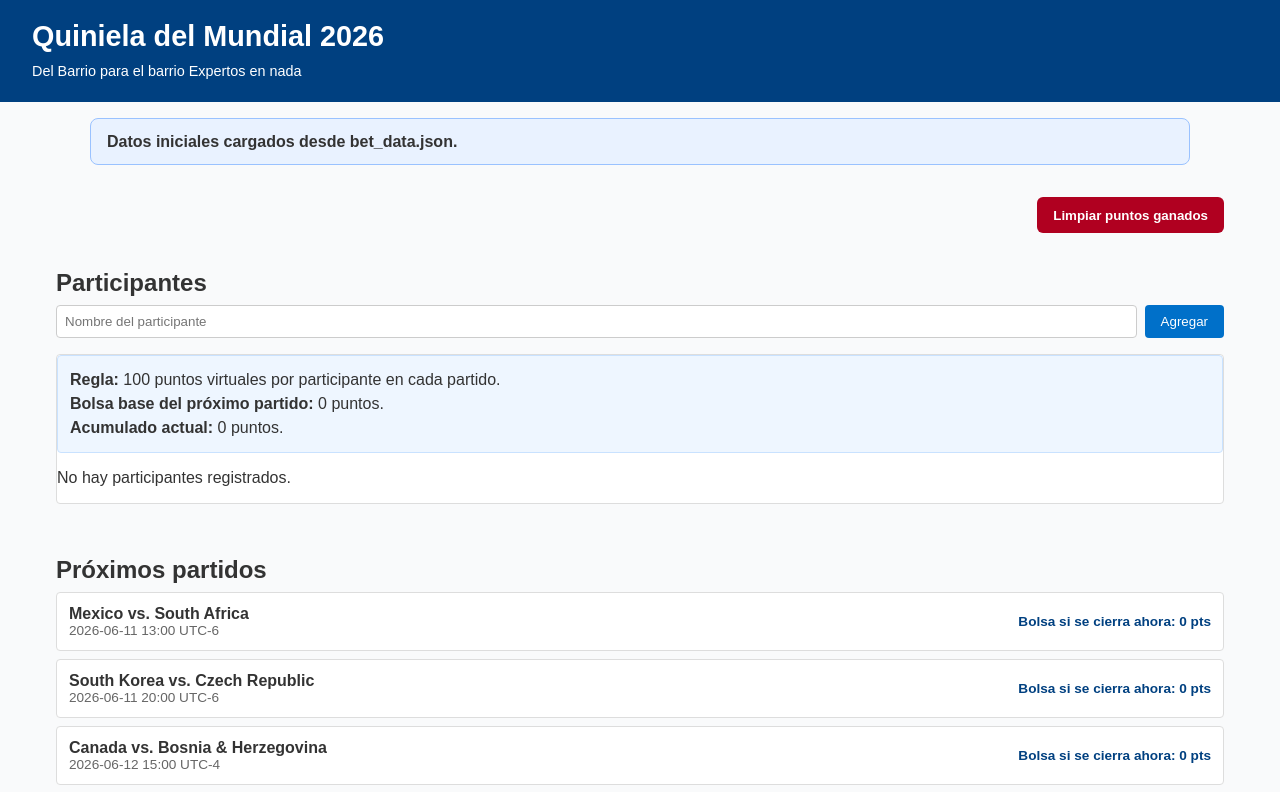
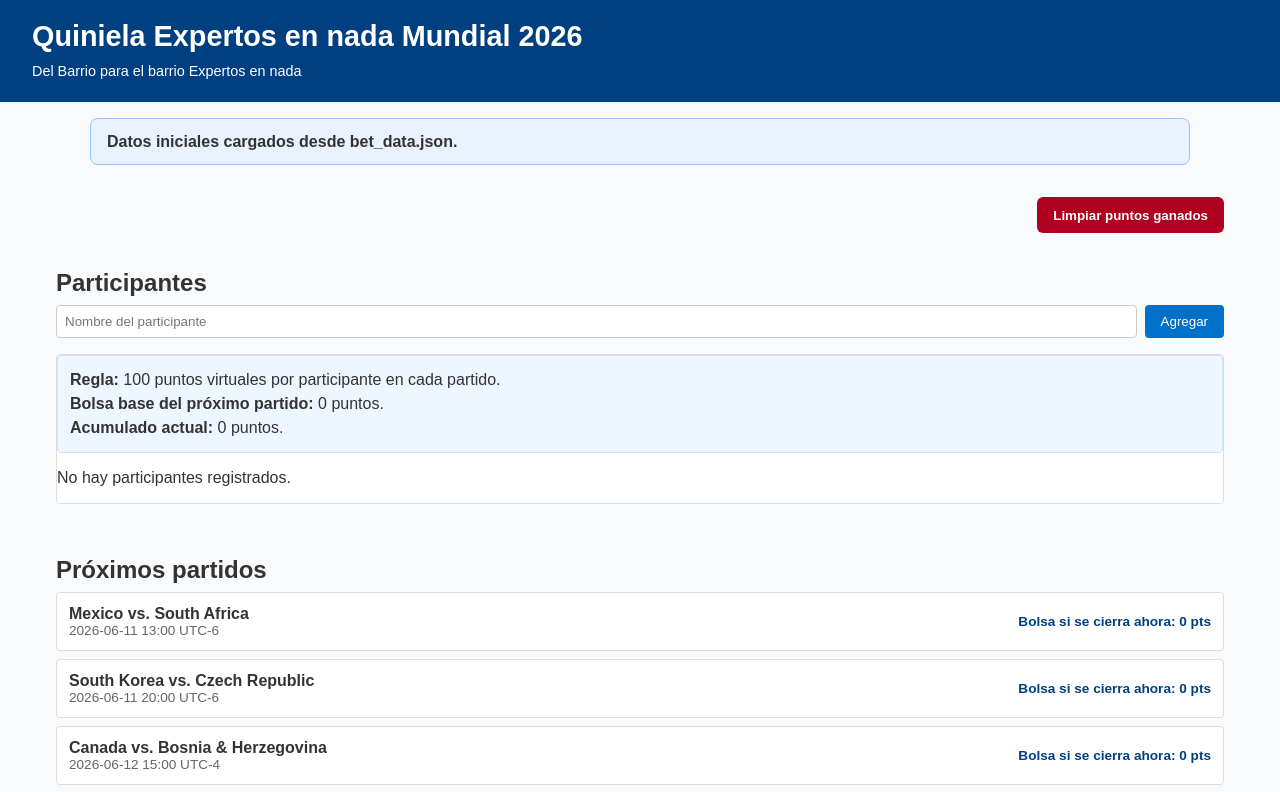
Before and after one commit to JetoCorrales/mundial, a plain HTML site: page index.html in a window 1280 px wide. Shown: the top 792 px of the page. Drawn offline with Linux system fonts and the light colour scheme; no server answers.

Commit message:
nombre
dsf

```diff
--- a/index.html
+++ b/index.html
@@ -3,12 +3,12 @@
 <head>
   <meta charset="UTF-8" />
   <meta name="viewport" content="width=device-width, initial-scale=1.0" />
-  <title>Quiniela del Mundial 2026</title>
+  <title>Quiniela Expertos en nada Mundial 2026</title>
   <link rel="stylesheet" href="style.css" />
 </head>
 <body>
   <header>
-    <h1>Quiniela del Mundial 2026</h1>
+    <h1>Quiniela Expertos en nada Mundial 2026</h1>
     <p>Del Barrio para el barrio Expertos en nada</p>
   </header>
   <main>
```
